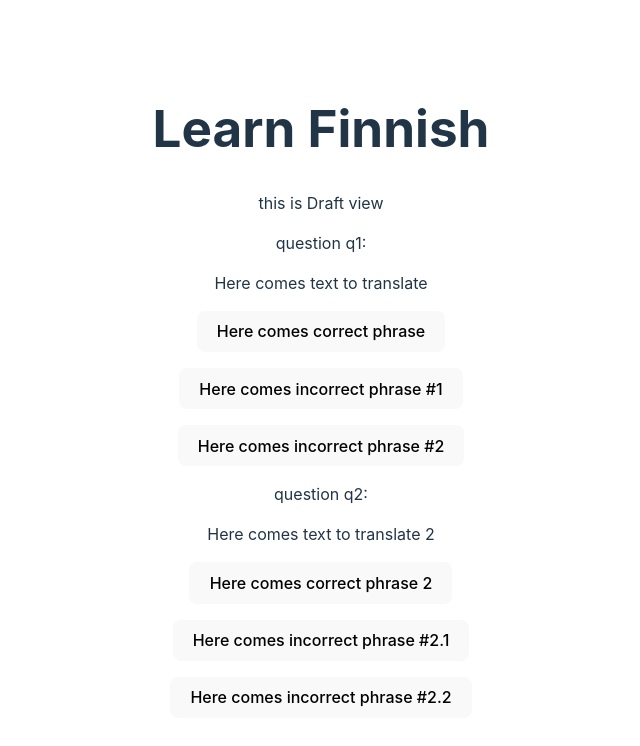
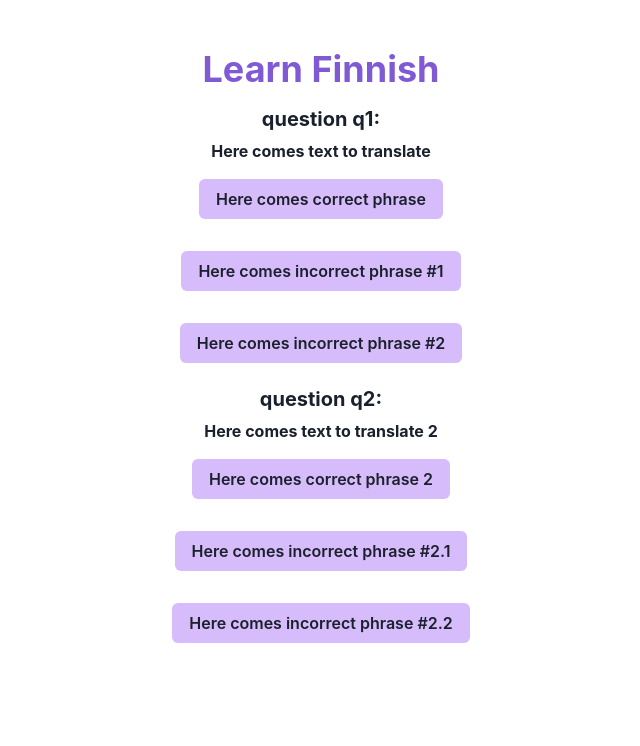
Before and after one commit to SaraKoskelainen/learn-finnish-app, a React (Vite) app: page / in a window 1280 px wide. Shown: the top 746 px of the page, without its empty margins (319-959 px from the left). Built offline with nearby package versions, Linux system fonts and the light colour scheme.

Commit message:
Add ChakraUI to the project

```diff
--- a/package.json
+++ b/package.json
@@ -10,6 +10,10 @@
     "preview": "vite preview"
   },
   "dependencies": {
+    "@chakra-ui/react": "^2.8.2",
+    "@emotion/react": "^11.11.4",
+    "@emotion/styled": "^11.11.5",
+    "framer-motion": "^11.2.4",
     "react": "^18.2.0",
     "react-dom": "^18.2.0"
   },
--- a/src/App.tsx
+++ b/src/App.tsx
@@ -1,13 +1,14 @@
 import './App.css'
 import TaskSelectCorrectOption from './features/taskSelectCorrectOption'
+import {Heading} from '@chakra-ui/react'
 
 function App() {
 
   return (
     <>
-      <h1>Learn Finnish</h1>
+      <Heading as='h1' fontSize="4xl" color="brand.base-dark" p={4}> Learn Finnish</Heading>
       <TaskSelectCorrectOption/>
-    </>
+      </>
   )
 }
 
--- a/src/common/SelectOptionButton.tsx
+++ b/src/common/SelectOptionButton.tsx
@@ -1,5 +1,6 @@
 import { MouseEvent, useState } from 'react';
 import * as answers from '../../data/basics_answers.json'
+import { Box, Button, Text } from '@chakra-ui/react';
 
 export interface SelectOptionAnswers {
     [key: string]: string
@@ -26,10 +27,10 @@ const SelectOptionButton = (props: {objKey: string, valueKey:string, option: str
   };
 
   return (
-    <div>
-        <button onClick={handleMouseEvent}>{props.option} </button>
-        <p> {result} </p>
-    </div>
+    <Box p={2}>
+        <Button onClick={handleMouseEvent} bg='brand.base-light'>{props.option} </Button>
+        <Text p={2}> {result} </Text>
+    </Box>
   )
 };
 
--- a/src/features/taskSelectCorrectOption/views/ShowSourceTextAndOptions.tsx
+++ b/src/features/taskSelectCorrectOption/views/ShowSourceTextAndOptions.tsx
@@ -1,15 +1,16 @@
 import SelectOptionButton from '../../../common/SelectOptionButton'
 import {PromptAndOptionsData} from '../hooks/useTaskSelectCorrectOptionQuery'
+import { Box, Text} from '@chakra-ui/react'
 
 export function ShowSourceTextAndOptions(props: {objKey: string, promptAndOptions: PromptAndOptionsData}) {
     return (
-        <div>
-            <p> {props.promptAndOptions.text_to_translate} </p>
+        <Box>
+            <Text fontWeight="bold" p={2}> {props.promptAndOptions.text_to_translate} </Text>
             {Object.entries(props.promptAndOptions.options).map(([key, value]) => (
-              <div key={key}>
+              <Box key={key}>
                 <SelectOptionButton objKey={props.objKey} valueKey={key} option={value} />
-                </div>
+                </Box>
             ))}
-        </div>
+        </Box>
     )
 }
--- a/src/features/taskSelectCorrectOption/views/TaskSelectCorrectOptionView.tsx
+++ b/src/features/taskSelectCorrectOption/views/TaskSelectCorrectOptionView.tsx
@@ -1,18 +1,17 @@
 import {PromptsAndOptionsAllData} from '../hooks/useTaskSelectCorrectOptionQuery'
 import { ShowSourceTextAndOptions } from './ShowSourceTextAndOptions'
+import { Box, Heading } from '@chakra-ui/react'
 
 export default function SelectCorrectOptionView(props: {promptsOptionsData: PromptsAndOptionsAllData}) {
 
     return (
-        <div>
-            this is Draft view
-
+        <Box>
             {Object.entries(props.promptsOptionsData).map(([index, item]) => (
-                <div key={index}>
-                    <p>question {index}:</p>
+                <Box key={index}>
+                    <Heading as="h2" fontSize="xl">question {index}:</Heading>
                     <ShowSourceTextAndOptions objKey={index} promptAndOptions={item}/>
-                </div>
+                </Box>
             ))}
-        </div>
+        </Box>
     )
 }
--- a/src/main.tsx
+++ b/src/main.tsx
@@ -3,8 +3,27 @@ import ReactDOM from 'react-dom/client'
 import App from './App.tsx'
 import './index.css'
 
+import {
+  ChakraProvider, extendTheme
+} from '@chakra-ui/react'
+
+const colors = {
+  brand: {
+    'base-dark': '#805AD5',
+    'base-light': '#D6BCFA',
+    'correct-dark': '#285E61',
+    'correct-light': '319795',
+    'wrong-dark': '#C53030',
+    'wrong-light': '#F56565',
+  },
+}
+
+const theme = extendTheme({colors})
+
 ReactDOM.createRoot(document.getElementById('root')!).render(
   <React.StrictMode>
-    <App />
+    <ChakraProvider theme={theme}>
+      <App />
+    </ChakraProvider>
   </React.StrictMode>,
 )
```
Also changed, not shown: 1 other file (tests, documents, lock files or other folders).
